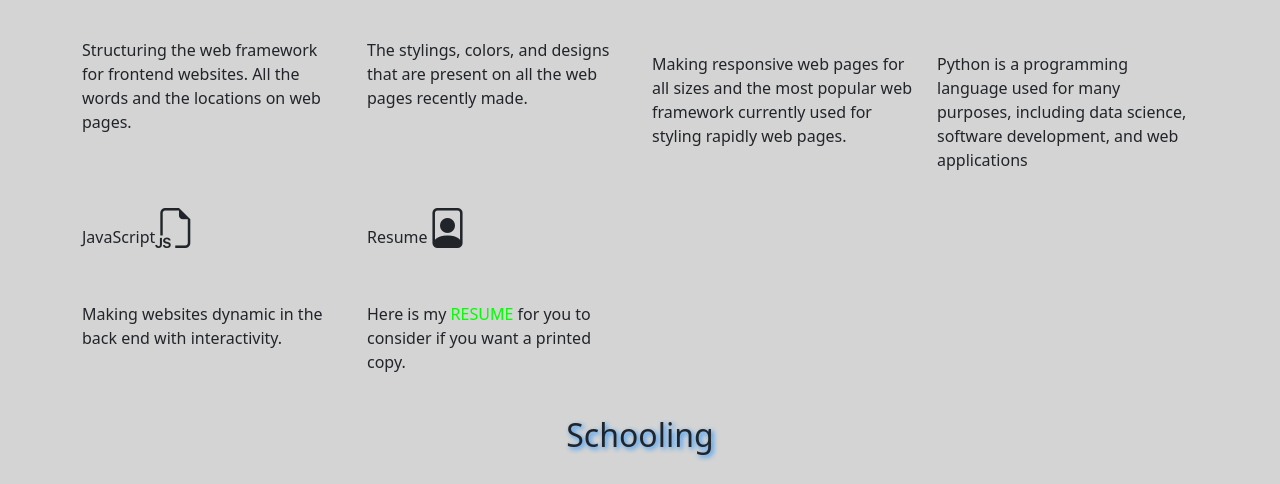
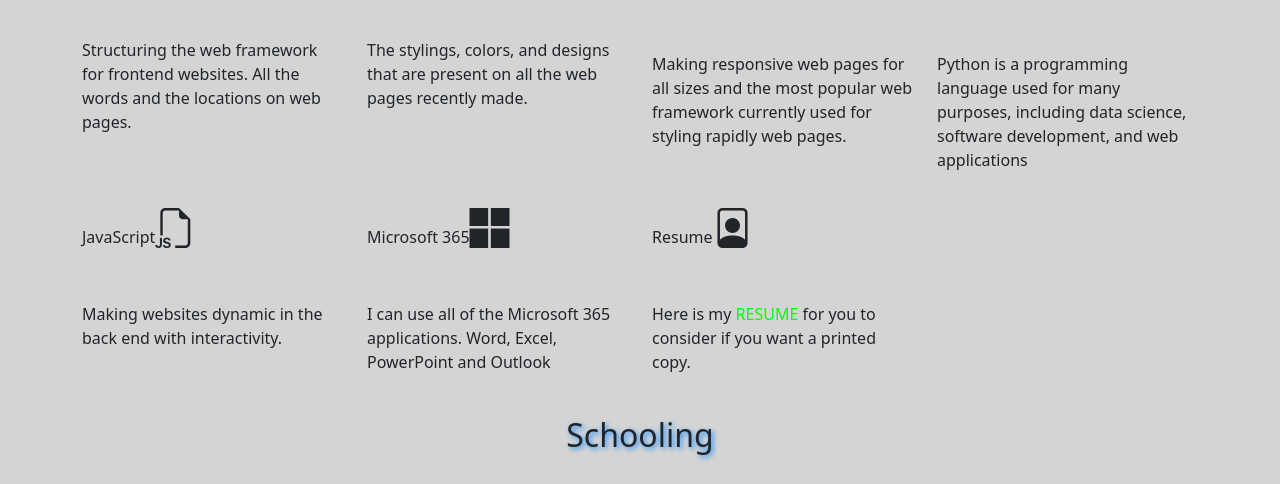
Before and after one commit to chrisscholl16/ChrisResume, a Flask app: page / in a window 1280 px wide. Shown: the part 740-1224 px from the top of the page. Run offline with Flask 3, Linux system fonts and the light colour scheme; some libraries are stand-ins or nearby versions.

Commit message:
Added Microsoft

```diff
--- a/templates/index.html
+++ b/templates/index.html
@@ -65,7 +65,7 @@
           alt="headshot"
         />
         <h1>Chris Scholl</h1>
-        <p>Full-Stack Web Development major at Arizona State University <br>
+        <p>Full-Stack Web Developer and Information Technology Manager <br>
       </p>
       </div>
     </section>
@@ -111,6 +111,13 @@
           <div class="icon">JavaScript<i class="bi bi-filetype-js h1"></i>
             <p>
               Making websites dynamic in the back end with interactivity.
+            </p>
+          </div>
+        </div>
+        <div class="col-md-6 col-lg-3 mb-3">
+          <div class="icon">Microsoft 365<i class="bi bi-microsoft h1"></i></i>
+            <p>
+              I can use all of the Microsoft 365 applications. Word, Excel, PowerPoint and Outlook
             </p>
           </div>
         </div>
```
